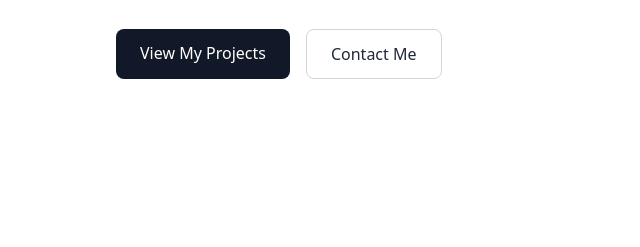
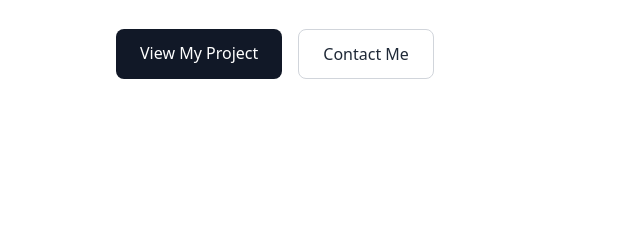
Before and after one commit to johnpaulborleo/johnpaulborleoportfolio.github.io, a plain HTML site: page index.html in a window 1280 px wide. Shown: the part 525-772 px from the top of the page, 12-652 px from the left. Drawn offline with nearby package versions, Linux system fonts and the light colour scheme.

Commit message:
Update index.html

```diff
--- a/index.html
+++ b/index.html
@@ -104,7 +104,7 @@
                             <p class="mt-6 max-w-xl text-lg leading-relaxed text-gray-600">A fresh Information Technology graduate focused on building practical and user-friendly software solutions.</p>
 
                             <div class="mt-8 flex flex-col sm:flex-row justify-center md:justify-start gap-4">
-                                <a href="#projects" class="rounded-lg bg-gray-900 px-6 py-3 font-medium text-white hover:bg-gray-700 transition"> View My Projects </a>
+                                <a href="#projects" class="rounded-lg bg-gray-900 px-6 py-3 font-medium text-white hover:bg-gray-700 transition"> View My Project </a>
 
                                 <a href="#contact" class="rounded-lg border border-gray-300 px-6 py-3 font-medium text-gray-800 hover:bg-gray-100 transition"> Contact Me </a>
                             </div>
```
